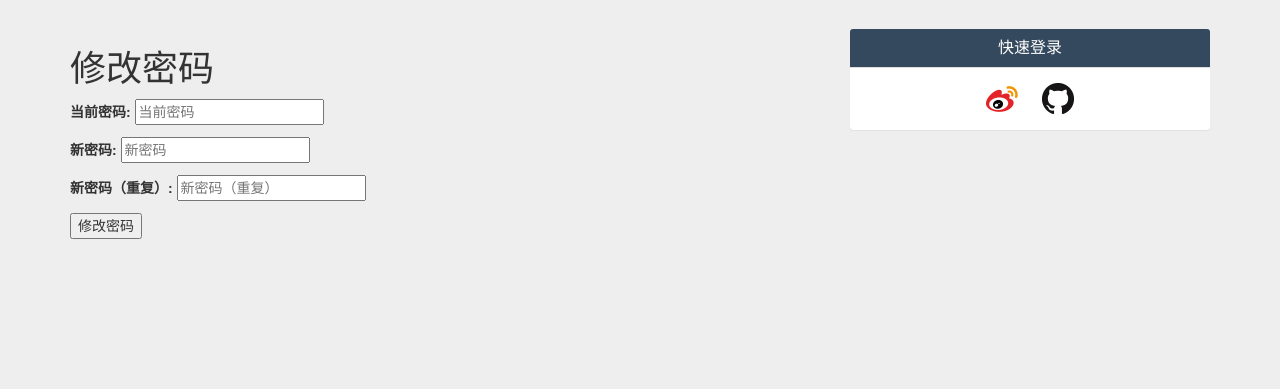
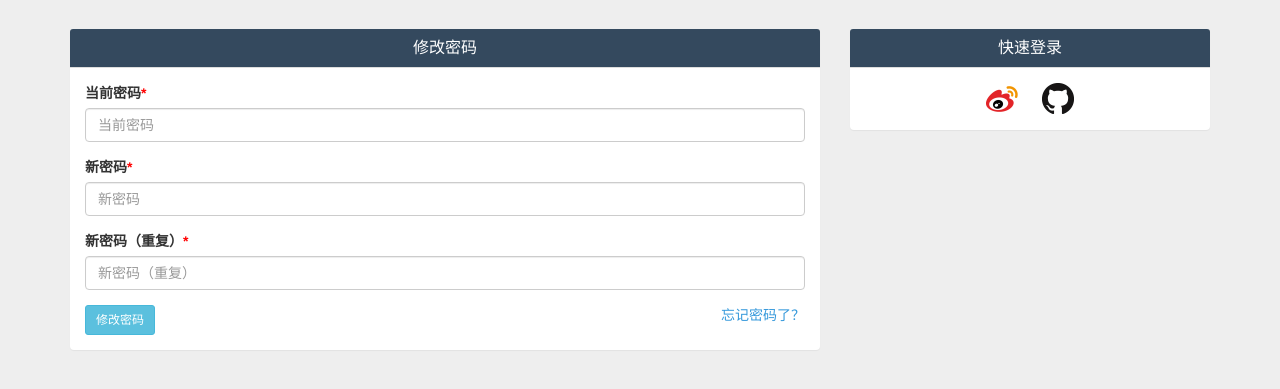
Before and after one commit to maybachv5/django_blog, a Django app: page /accounts/password/change/ in a window 1280 px wide. Shown: the part 51-440 px from the top of the page. Run offline with Django 3.2, Linux system fonts and the light colour scheme; the visitor is signed in with stand-in values (Sample User, id 1); some libraries are stand-ins or nearby versions.

Commit message:
调整密码修改

```diff
--- a/templates/account/login.html
+++ b/templates/account/login.html
@@ -19,8 +19,8 @@
             {% if redirect_field_value %}
             <input type="hidden" name="{{ redirect_field_name }}" value="{{ redirect_field_value }}"/>
             {% endif %}
-            <a class="button secondaryAction" href="{% url 'account_reset_password' %}">{% trans "Forgot Password?"%}</a>
             <button class="btn btn-info btn-sm" type="submit">{% trans "Sign In" %}</button>
+            <a class="button secondaryAction pull-right" href="{% url 'account_reset_password' %}">{% trans "Forgot Password?"%}</a>
         </form>
     </div>
 </div>
--- a/templates/account/password_change.html
+++ b/templates/account/password_change.html
@@ -1,15 +1,22 @@
 {% extends "account/base.html" %}
 
 {% load i18n %}
+{% load crispy_forms_tags %}
 
 {% block head_title %}{% trans "Change Password" %}{% endblock %}
 
 {% block content %}
-    <h1>{% trans "Change Password" %}</h1>
-
-    <form method="POST" action="{% url 'account_change_password' %}" class="password_change">
-        {% csrf_token %}
-        {{ form.as_p }}
-        <button type="submit" name="action">{% trans "Change Password" %}</button>
-    </form>
+<div class="panel panel-default password-change">
+    <div class="panel-heading">
+        <h2 class="panel-title text-center">{% trans "Change Password" %}</h2>
+    </div>
+    <div class="panel-body">
+        <form method="POST" action="{% url 'account_change_password' %}" class="password_change">
+            {% csrf_token %}
+            {{ form|crispy }}
+            <button type="submit" name="action" class="btn btn-info btn-sm">{% trans "Change Password" %}</button>
+            <a class="button secondaryAction pull-right" href="{% url 'account_reset_password' %}">{% trans "Forgot Password?"%}</a>
+        </form>
+    </div>
+</div>
 {% endblock %}
--- a/templates/oauth/profile.html
+++ b/templates/oauth/profile.html
@@ -3,4 +3,7 @@
 {% block right-content %}
 
 {{ user.username }}
+
+<a href="{% url 'account_set_password' %}">设置密码</a>
+
 {% endblock %}
```
Also changed, not shown: templates/account/password_reset_from_key.html (+15 -5 lines), templates/account/password_reset_from_key_done.html (+8 -2 lines), templates/account/password_set.html (+13 -7 lines).
